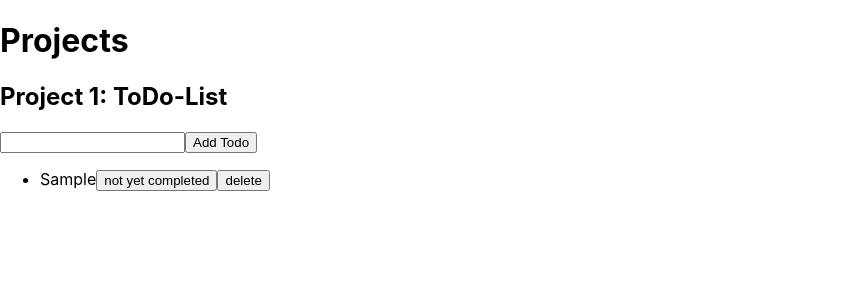
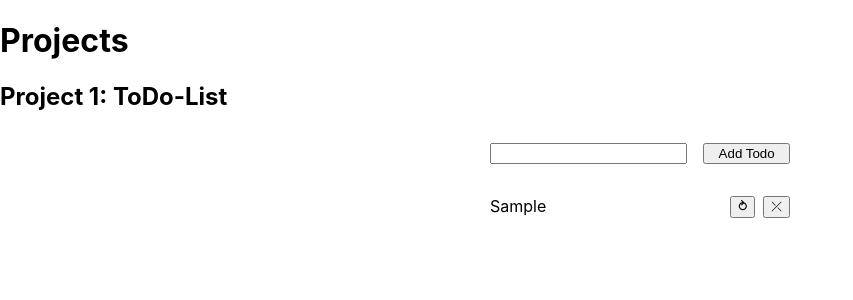
Before and after one commit to AlexisRoe/learning-typescript, a React (Create React App) app: page / in a window 1280 px wide. Both pictures are taken after typing "Sample" into the empty fields and a click on the button "Add Todo". Shown: the top 300 px of the page, without its empty margins (0-853 px from the left). Built offline with nearby package versions, Linux system fonts and the light colour scheme.

Commit message:
Add small styling

```diff
--- /dev/null
+++ b/src/projects/todoList/index.css
@@ -0,0 +1,35 @@
+.ToDoForm {
+    margin: 2rem auto;
+    width: 300px;
+    display: flex;
+    gap: 1rem;
+    justify-content: space-between;
+}
+
+.ToDoForm > input {
+    width: 100%;
+}
+
+.ToDoForm > button {
+    width: 8rem;
+}
+
+.ToDoList {
+    margin: 0 auto;
+    width: 300px;
+}
+
+.ToDoList > ul {
+    padding-left: 0;
+}
+
+.ToDoList > ul > li {
+    margin-top: 0.5rem;
+    display: flex;
+    gap: 0.5rem;
+    justify-content: space-between;
+}
+
+.ToDoList > ul > li > span {
+    margin-right: auto;
+}
--- a/src/projects/todoList/index.tsx
+++ b/src/projects/todoList/index.tsx
@@ -1,4 +1,5 @@
-import { useState } from 'react';
+import { useState} from 'react';
+import "./index.css";
 
 
 // type definitions = Aliases
@@ -45,21 +46,21 @@ const ToDoList = (): JSX.Element => {
     return (
         <>
             <h2>Project 1: ToDo-List</h2>
-            <form onSubmit={handleSubmit}>
+            <form onSubmit={handleSubmit} className="ToDoForm">
                 <input type='text' required value={value} onChange={handleChange} />
                 <button type='submit'>Add Todo</button>
             </form>
-            <section>
+            <section className="ToDoList">
                 <ul>
 
                     {todos && todos.map((todo: ToDo, index: number) => {
                         return (
                             <li key={index}>
-                                <span style={{textDecoration: todo.complete ? "line-through" : "none"}}>{todo.text}</span>
+                                <span style={{ textDecoration: todo.complete ? "line-through" : "none" }}>{todo.text}</span>
                                 <button type="button" onClick={() => completeToDo(index)}>{
-                                    todo.complete ? "completed" : "not yet completed"}
+                                    todo.complete ? "✓" : "⥁"}
                                 </button>
-                                <button type="button" onClick={() => deleteToDo(index)}>delete</button>
+                                <button type="button" onClick={() => deleteToDo(index)}>⤫</button>
                             </li>
                         )
                     })
```
